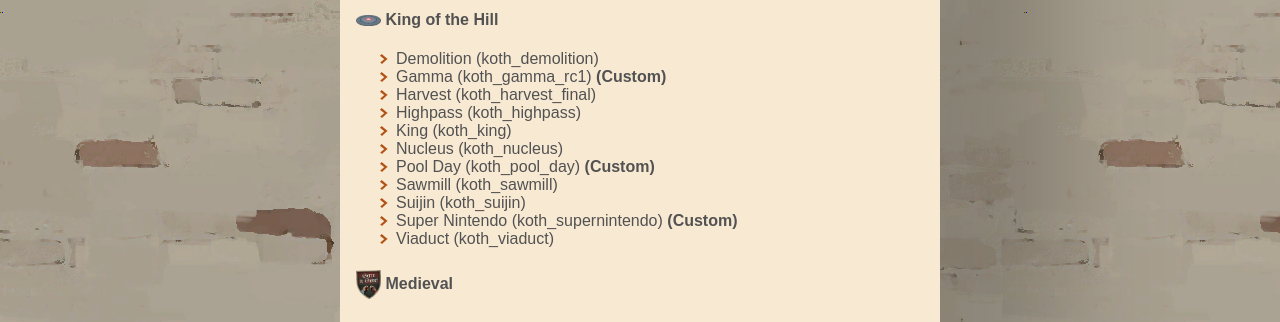
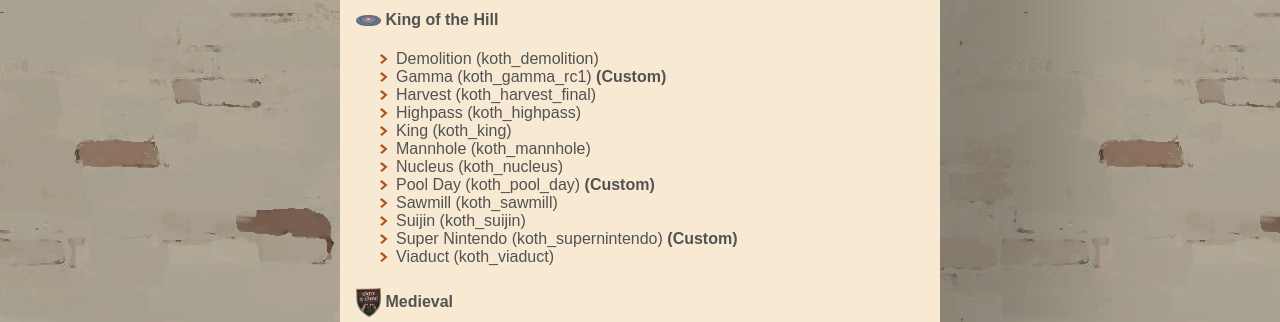
Before and after one commit to htcandthc/motd-site, a plain HTML site: page maps.html in a window 1280 px wide. Shown: the part 1011-1333 px from the top of the page. Drawn offline with Linux system fonts and the light colour scheme.

Commit message:
add new map to cycle

```diff
--- a/maps.html
+++ b/maps.html
@@ -74,6 +74,7 @@
                 <li>Harvest (koth_harvest_final)</li>
                 <li>Highpass (koth_highpass)</li>
                 <li>King (koth_king)</li>
+                <li>Mannhole (koth_mannhole)</li>
                 <li>Nucleus (koth_nucleus)</li>
                 <li>Pool Day (koth_pool_day) <b>(Custom)</b></li>
                 <li>Sawmill (koth_sawmill)</li>
```
